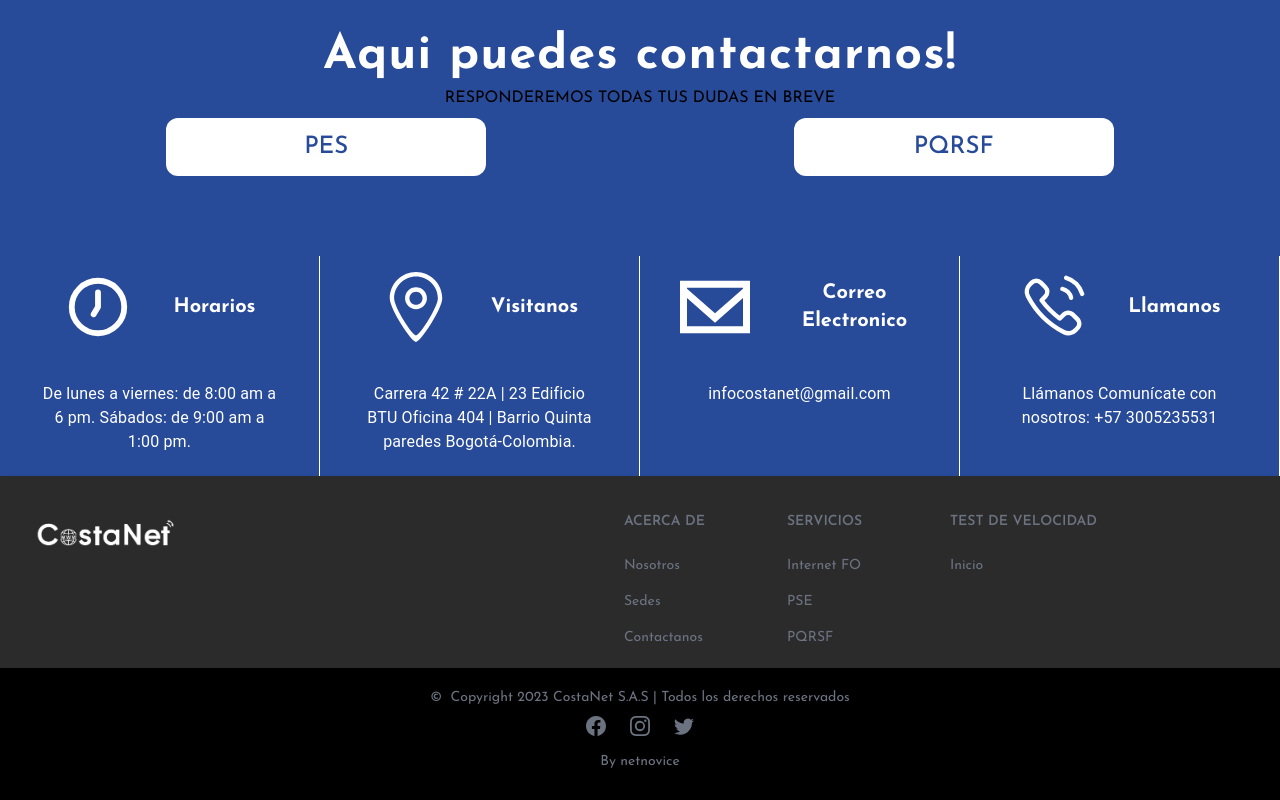
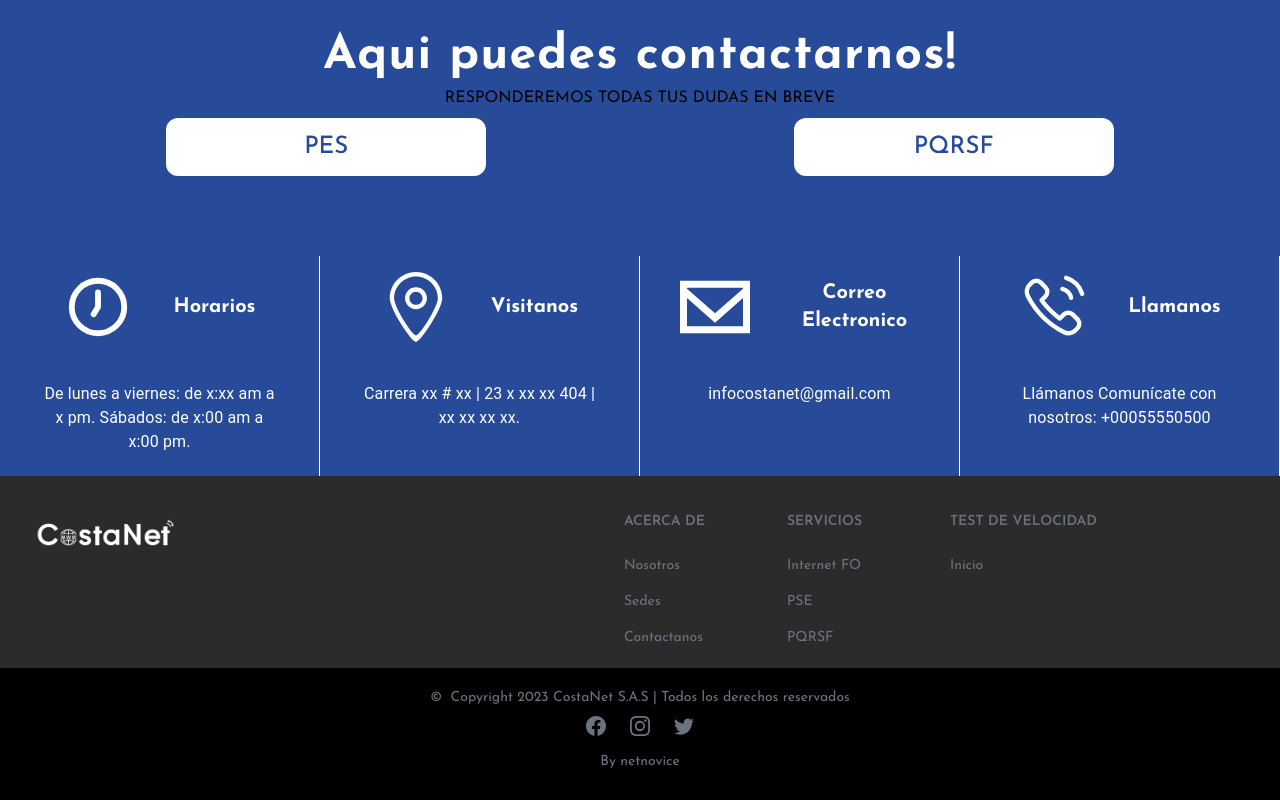
Before and after one commit to labs-company/costanet, a Next.js app: page / in a window 1280 px wide. Shown: the part 2889-3689 px from the top of the page. Built offline with nearby package versions, Linux system fonts and the light colour scheme.

Commit message:
fix: correcion contacto

```diff
--- a/app/contacto/page.tsx
+++ b/app/contacto/page.tsx
@@ -63,8 +63,8 @@ export default function PageContacto() {
                   <h3 className="text-xl font-bold">Horarios</h3>
                 </div>
                 <Typography>
-                  De lunes a viernes: de 8:00 am a 6 pm. Sábados: de 9:00 am a
-                  1:00 pm.
+                  De lunes a viernes: de x:xx am a x pm. Sábados: de x:00 am a
+                  x:00 pm.
                 </Typography>
               </Container>
             </Box>
@@ -84,8 +84,7 @@ export default function PageContacto() {
                 </div>
 
                 <Typography>
-                  Carrera 42 # 22A | 23 Edificio BTU Oficina 404 | Barrio Quinta
-                  paredes Bogotá-Colombia.
+                  Carrera xx # xx | 23 x xx xx 404 | xx xx xx xx.
                 </Typography>
               </Container>
             </Box>
@@ -121,7 +120,7 @@ export default function PageContacto() {
                   <h3 className="text-xl font-bold">Llamanos</h3>
                 </div>
                 <Typography>
-                  Llámanos Comunícate con nosotros: +57 3005235531
+                  Llámanos Comunícate con nosotros: +00055550500
                 </Typography>
               </Container>
             </Box>
```
